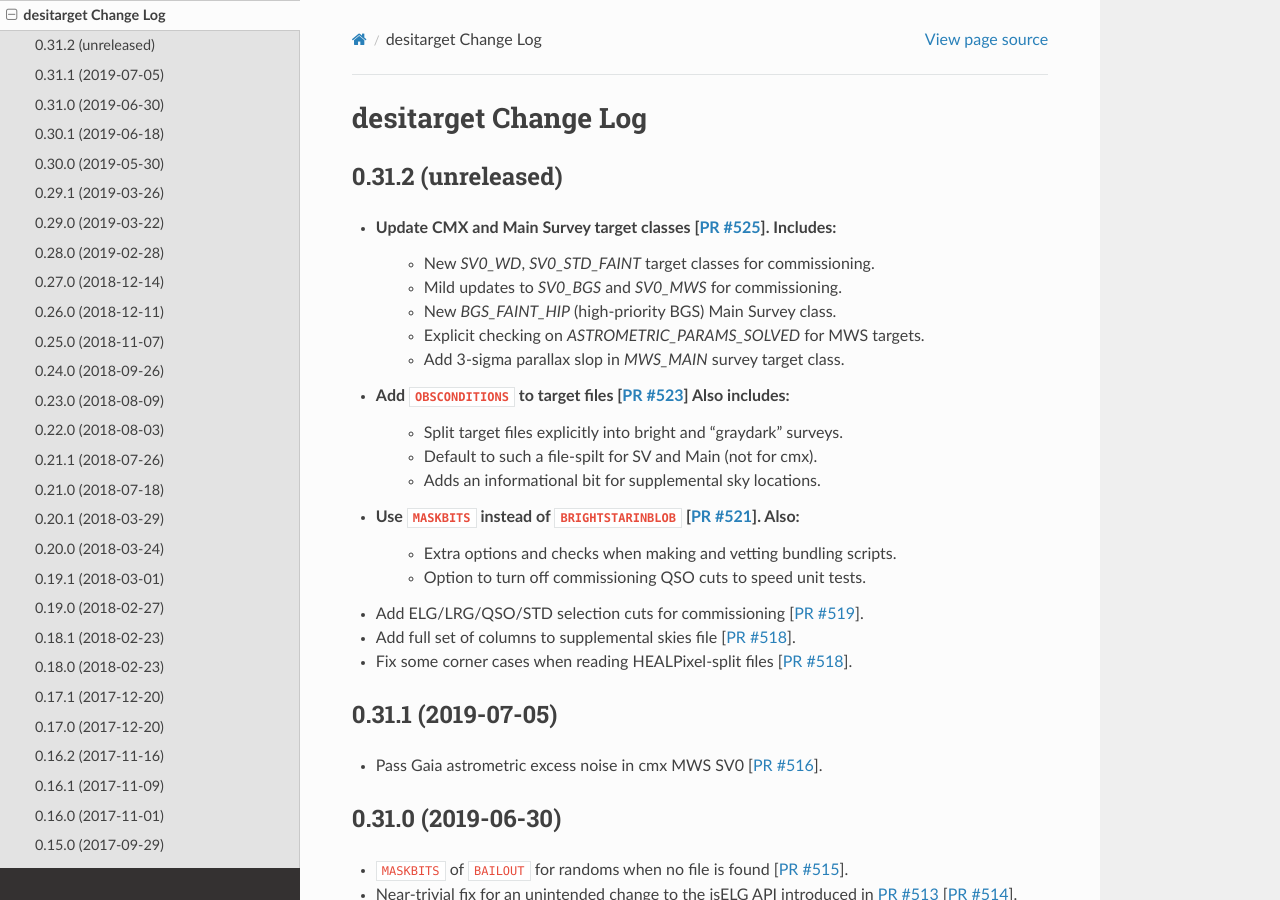
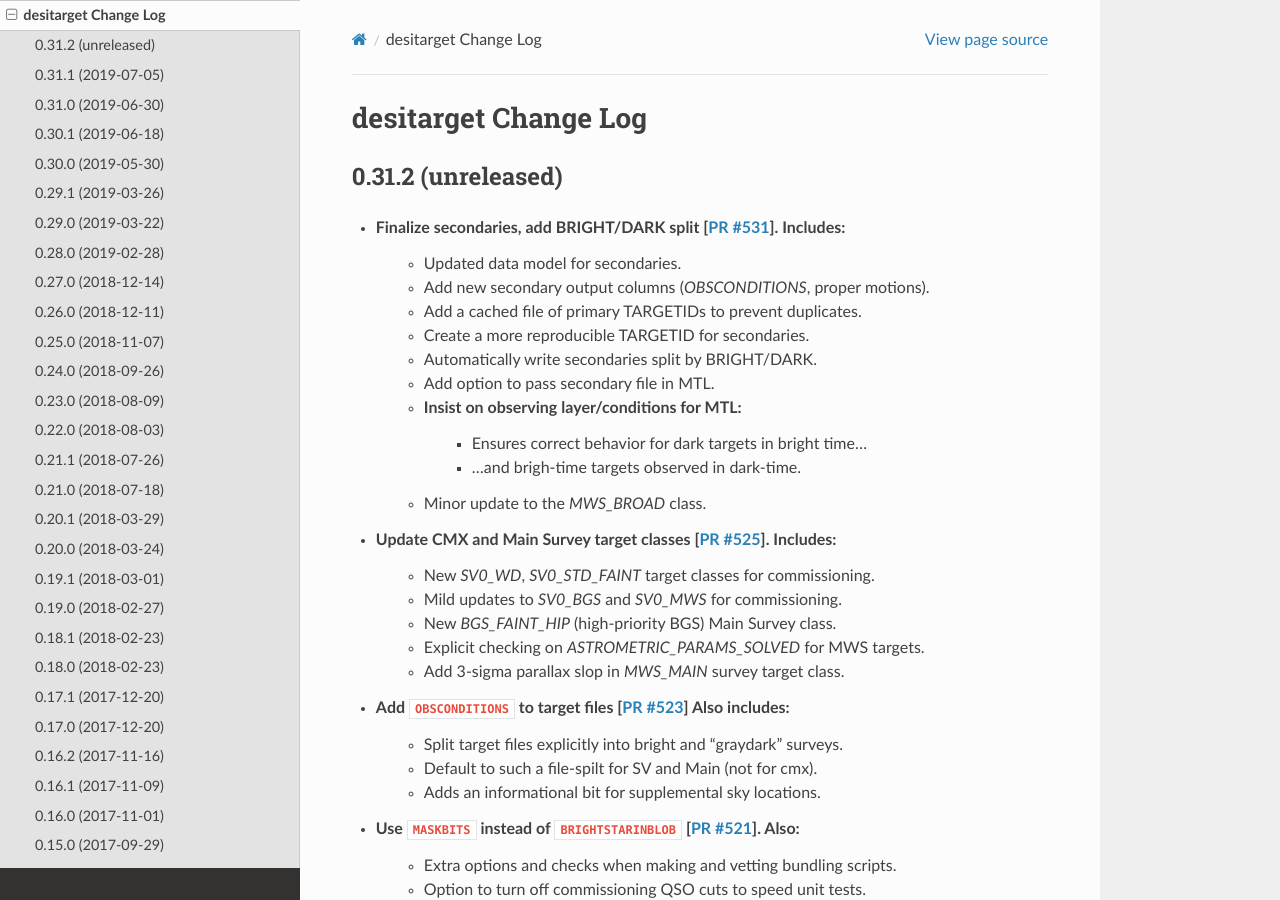
Before and after one commit to desihub/desitarget, a Sphinx documentation site: the page built from doc/changes.rst, in a window 1280 px wide and 900 px high. Built offline with Sphinx 7.4.7 and the Read the Docs theme 2.0.0, drawn with Linux system fonts in a browser that asks for light colours.

Commit message:
update the changes docs

```diff
--- a/doc/changes.rst
+++ b/doc/changes.rst
@@ -5,6 +5,17 @@ desitarget Change Log
 0.31.2 (unreleased)
 -------------------
 
+* Finalize secondaries, add BRIGHT/DARK split [`PR #531`_]. Includes:
+    * Updated data model for secondaries.
+    * Add new secondary output columns (`OBSCONDITIONS`, proper motions).
+    * Add a cached file of primary TARGETIDs to prevent duplicates.
+    * Create a more reproducible TARGETID for secondaries.
+    * Automatically write secondaries split by BRIGHT/DARK.
+    * Add option to pass secondary file in MTL.
+    * Insist on observing layer/conditions for MTL:
+        * Ensures correct behavior for dark targets in bright time...
+	* ...and brigh-time targets observed in dark-time.
+    * Minor update to the `MWS_BROAD` class.
 * Update CMX and Main Survey target classes [`PR #525`_]. Includes:
     * New `SV0_WD`, `SV0_STD_FAINT` target classes for commissioning.
     * Mild updates to `SV0_BGS` and `SV0_MWS` for commissioning.
@@ -25,8 +36,10 @@ desitarget Change Log
 .. _`PR #518`: https://github.com/desihub/desitarget/pull/518
 .. _`PR #519`: https://github.com/desihub/desitarget/pull/519
 .. _`PR #521`: https://github.com/desihub/desitarget/pull/521
+.. _`PR #523`: https://github.com/desihub/desitarget/pull/523
 .. _`PR #525`: https://github.com/desihub/desitarget/pull/525
-.. _`PR #523`: https://github.com/desihub/desitarget/pull/523
+.. _`PR #531`: https://github.com/desihub/desitarget/pull/531
+
 
 0.31.1 (2019-07-05)
 -------------------
```
